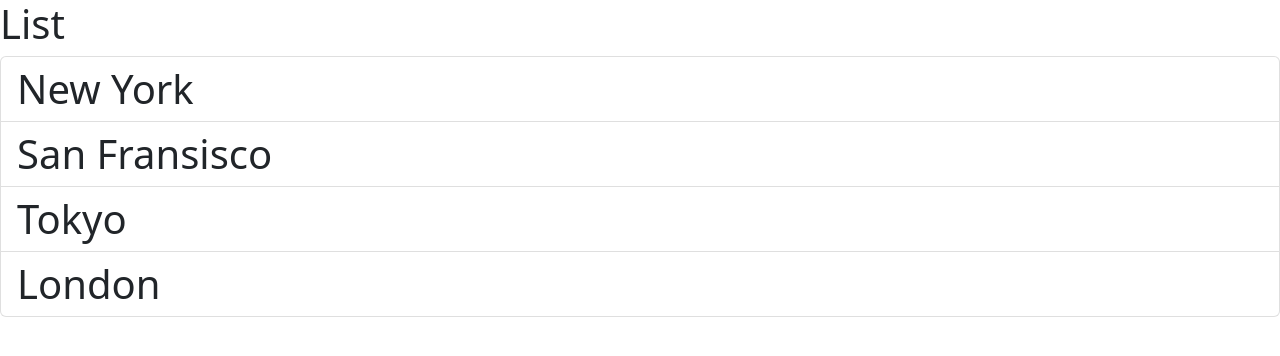
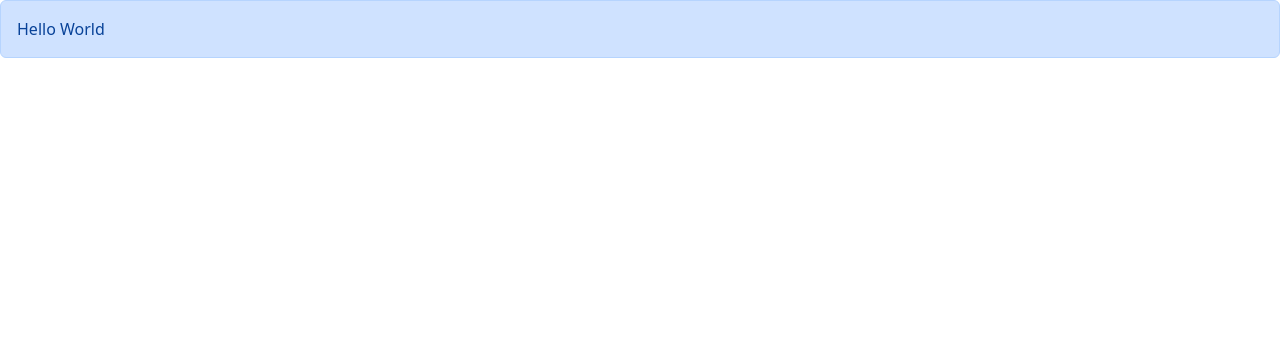
Before and after one commit to akdoganalibugra/react-l1, a React (Vite) app in the folder react-app/: page / in a window 1280 px wide. Shown: the top 356 px of the page. Built offline with nearby package versions, Linux system fonts and the light colour scheme.

Commit message:
passing children added

```diff
--- a/react-app/src/App.tsx
+++ b/react-app/src/App.tsx
@@ -1,7 +1,13 @@
-import ListGroup from "./components/ListGroup";
+import Alert from "./components/Alert";
 
 function App() {
-  return <h1><ListGroup/></h1>
+  return (
+    <div>
+      <Alert>
+        <span>Hello World</span>
+      </Alert>
+    </div>
+  );
 }
 
 export default App;
--- /dev/null
+++ b/react-app/src/components/Alert.tsx
@@ -0,0 +1,11 @@
+import { ReactNode } from "react";
+
+interface Props {
+  children: ReactNode;
+}
+
+const Alert = ({ children }: Props) => {
+  return <div className="alert alert-primary">{children}</div>;
+};
+
+export default Alert;
--- a/react-app/src/components/ListGroup.tsx
+++ b/react-app/src/components/ListGroup.tsx
@@ -1,7 +1,12 @@
 import { useState } from "react";
 
-function ListGroup() {
-  let items = ["New York", "San Fransisco", "Tokyo", "London"];
+interface Props {
+  items: string[];
+  heading: string;
+  onSelectItem: (item: string) => void;
+}
+
+function ListGroup({ items, heading, onSelectItem }: Props) {
   const [selectedIndex, setSelectedIndex] = useState(-1);
 
   //   const getMessage = () => {
@@ -10,7 +15,7 @@
 
   return (
     <>
-      <h1>List</h1>
+      <h1>{heading}</h1>
 
       {items.length === 0 && <p>No items found</p>}
 
@@ -23,7 +28,10 @@
                 : "list-group-item"
             }
             key={item}
-            onClick={() => setSelectedIndex(index)}
+            onClick={() => {
+              setSelectedIndex(index);
+              onSelectItem(item);
+            }}
           >
             {item}
           </li>
```
